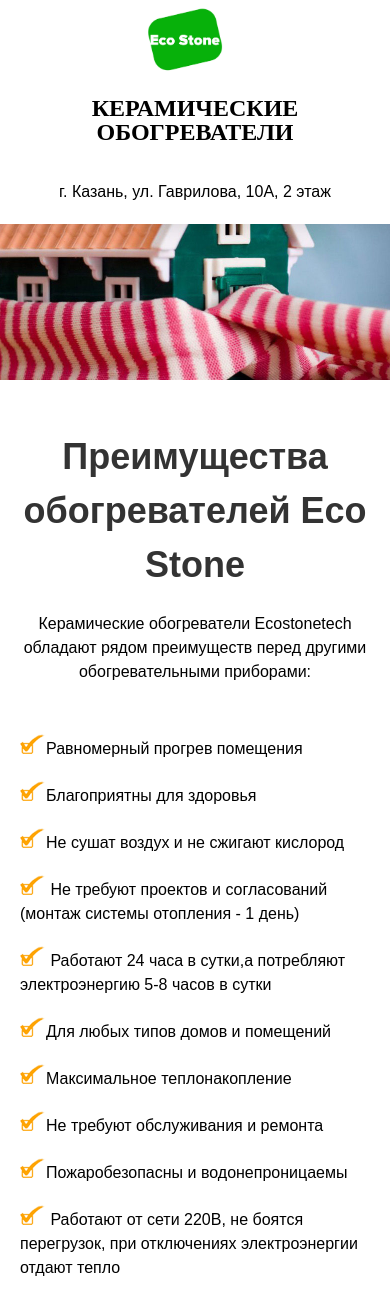
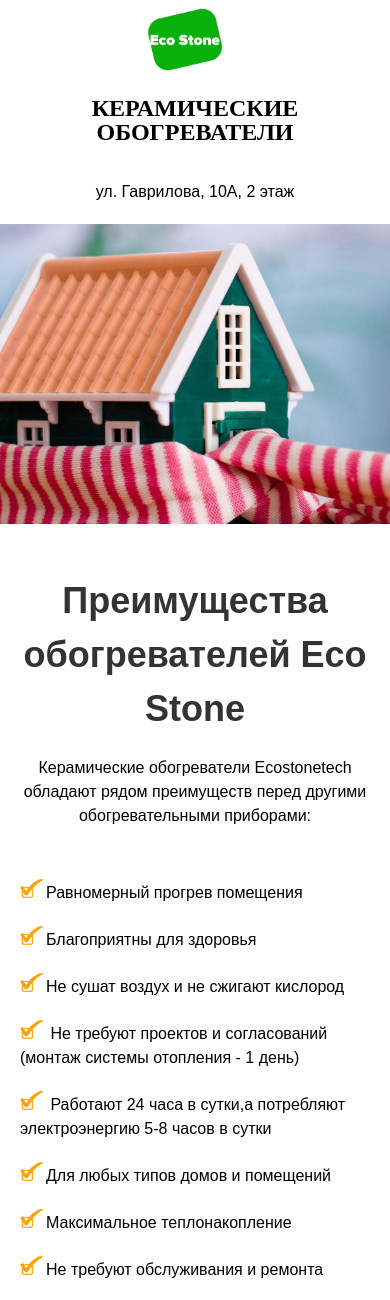
Before and after one commit to ivanzakh/ivanzakh.github.io, a PHP site: page /projects/ecostone/index.html in a window 390 px wide. Shown: the top 1300 px of the page. Run offline with PHP 8.4, Linux system fonts and the light colour scheme.

Commit message:
fix header

```diff
--- a/projects/ecostone/index.html
+++ b/projects/ecostone/index.html
@@ -11,7 +11,7 @@
       <div class="container">
         <img class="logo" src="images/logo.jpg" alt="" />
         <h1 class="title">Керамические обогреватели</h1>
-        <address>г. Казань, ул. Гаврилова, 10А, 2 этаж</address>
+        <address>ул. Гаврилова, 10А, 2 этаж</address>
       </div>
     </header>
 
--- a/projects/ecostone/main.css
+++ b/projects/ecostone/main.css
@@ -141,6 +141,15 @@ td {
 }
 
 @media (max-width: 716px) {
+  body {
+    margin-top: 0;
+  }
+
+  header {
+    position: initial;
+    box-shadow: none;
+  }
+
   header .container {
     flex-wrap: wrap;
     justify-content: center;
```
